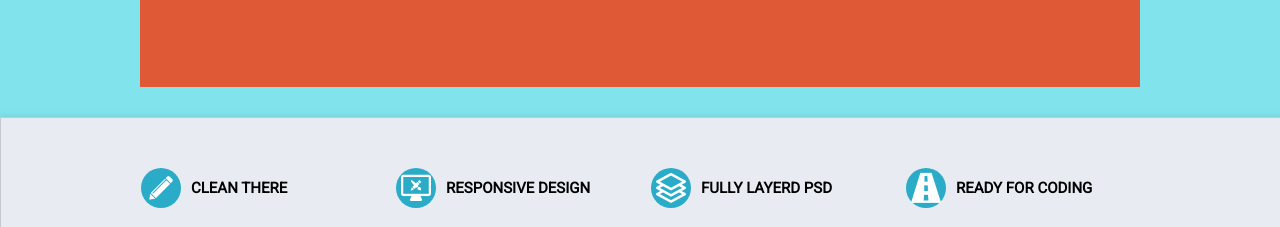
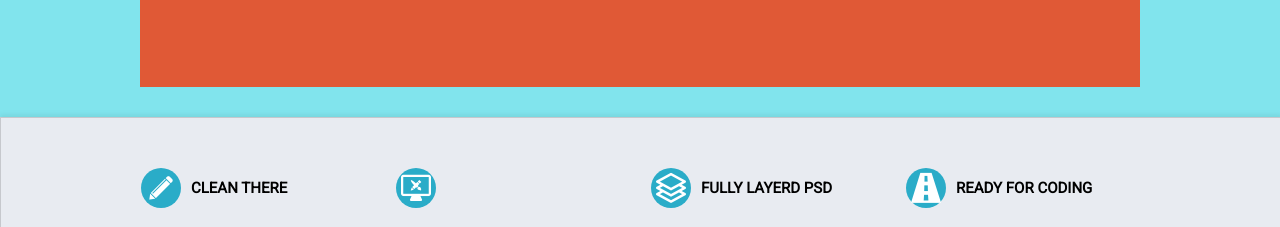
Before and after one commit to yevhenii-dvurechenskyi/Homework11, a plain HTML site: page index.html in a window 1280 px wide. Shown: the part 505-732 px from the top of the page. Drawn offline with Linux system fonts and the light colour scheme; files whose address does not match are found by name.

Commit message:
Update index.html

```diff
--- a/index.html
+++ b/index.html
@@ -56,7 +56,6 @@
 						<div class="text-icon">
 							<div class="flex-row">
 								<div class="icon-responsive-design icons"></div>
-							<h2>RESPONSIVE DESIGN</h2>
 							</div>
 							<span>
 								Lorem ipsum dolor sit amet, consectetur adipiscing elit. Morbi euismod placerat dui et tincidunt. Sed sollicitudin posuere auctor. Phasellus at ultricies nisl. Integer at leo eros
```
